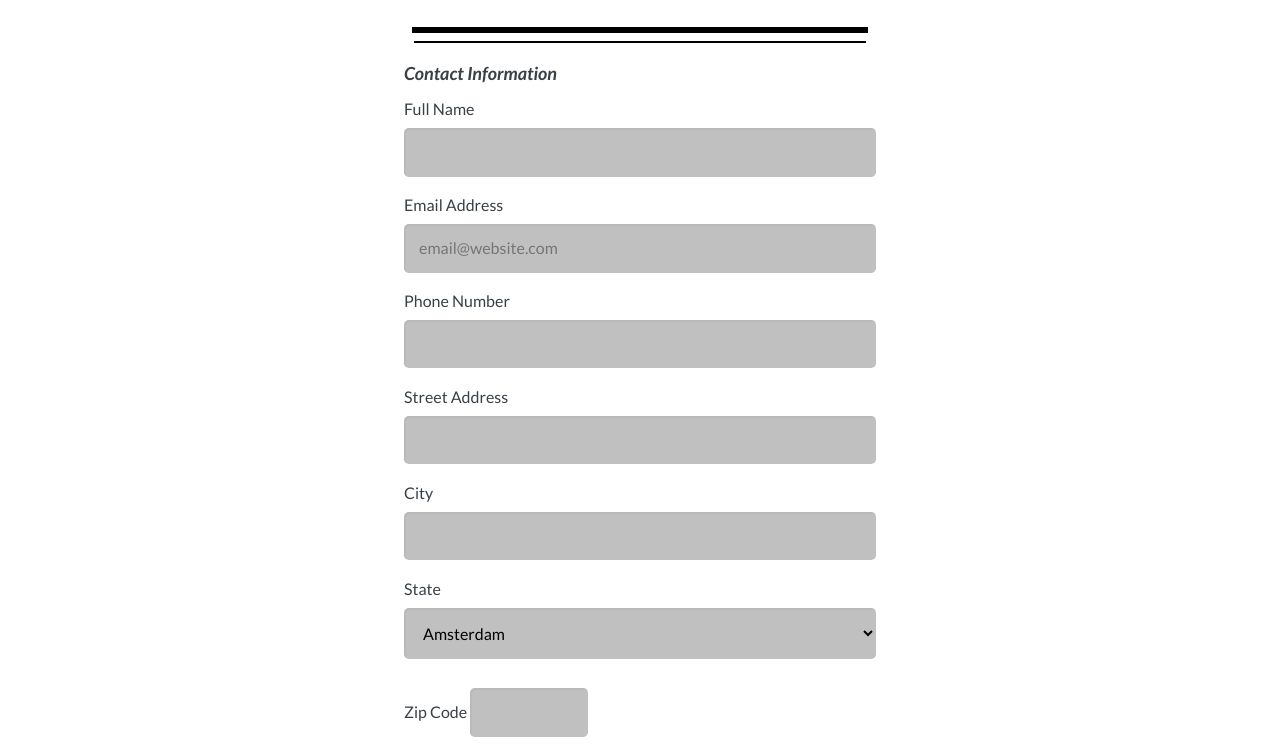
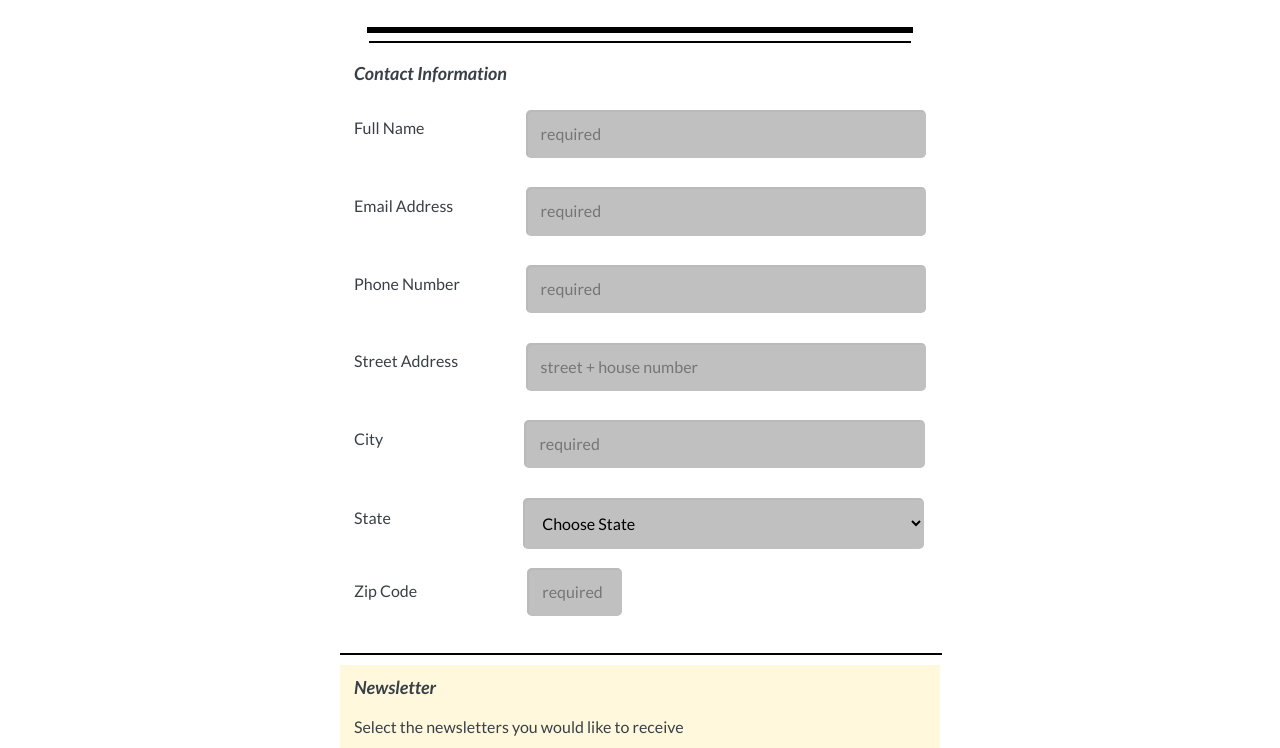
Before and after one commit to Jlovellealfeche/techdegree-project-3, a plain HTML site: page index.html in a window 1280 px wide. Shown: the part 146-894 px from the top of the page. Drawn offline with Linux system fonts and the light colour scheme.

Commit message:
Adjustments after corrections

```diff
--- a/css/styles.css
+++ b/css/styles.css
@@ -39,7 +39,7 @@ hr {
     width: 90%;
 }
 
-.hr2 {
+.hr2, .hr3 {
     border: 1px solid black;
     width: 90%;
     margin-bottom: 10px;
@@ -61,7 +61,7 @@ fieldset {
     background: silver;
     border-radius: .5em; /*-this is for border radius-*/
     font-weight: 300;
-    width: 100%;
+    width:100%;
     border: none;
     height: auto;
     padding: 15px;
@@ -75,8 +75,14 @@ fieldset label {
     margin-bottom: 20px;
 }
 
-input#zip_code {
+.zc{
+    display: flex;
+    flex-direction: column;
+}
+
+input#zip-code {
     width: 50%;
+    margin-top: 0;
 }
 
 .newsletter-container {
@@ -120,23 +126,76 @@ footer {
 
 input:focus,
 textarea:focus,
+select:focus,
 .bgc:hover {
     background-color: aliceblue;
     border-bottom: 3px solid rgba(0,0,0,0.05);
     border-color: rebeccapurple;
+    height: 65px;
+    transition: height 2s;
 }
 
 
 
 @media screen and (min-width: 768px) {
 
+    div#container{
+     max-width: 600px;
+    }
+
+    .user-contact {
+        display: flex;
+        flex-wrap: wrap;
+        justify-content: space-between;
+        align-items: center;
+    }
+
+    label{ margin-right: 20px;}
+
+    label[for*="city"] {
+        margin-right: 140px;
+    }
+
+    label[for*="state"] {
+        margin-right: 130px;
+    }
+
+     .bgc {
+        max-width: 70%;
+    }
+
     h1 {
         padding: 10px;
         font-size: 1.5em;
     }
 
-    input#zip_code {
+    hr.hr3{
+        min-width: 100%;
+    }
+
+    div.zc{
+        flex-direction: row;
+        align-items: center;
+    }
+
+    label[for*="zip-code"] {
+        margin-right: 110px;
+    }
+
+    input#zip-code {
         width: 25%;
     }
 
+    textarea#topics.bgc {
+        min-width: 100%;
+    }
+
+    textarea#topics:focus {
+        height: 200px;
+        transition: height 2s;
+    }
+
+
+
+
 }
--- a/index.html
+++ b/index.html
@@ -24,26 +24,26 @@
                 <hr class="hr2">
             <form class="form-contact" action="index.html" method="post">
 
-                <fieldset>
+                <fieldset class="user-contact">
                     <legend class="contact-info"> Contact Information</legend>
                         <label for="name">Full Name</label>
-                    <input class="bgc" type="text" id="name" name="user_name" required>
+                        <input class="bgc" type="text" id="name" name="user-name" placeholder="required" required>
 
                         <label for="email">Email Address</label>
-                    <input class="bgc" type="email" id="email" name="user_email" required placeholder="email@website.com">
+                        <input class="bgc" type="email" id="email" name="user-email" placeholder="required" required>
 
                         <label for="phone">Phone Number</label>
-                    <input class="bgc" type="tel" id="phone" name="user_phone" required>
+                        <input class="bgc" type="tel" id="phone" name="user-phone" placeholder="required" required>
 
                         <label for="address">Street Address</label>
-                    <input class="bgc" type="text" id="address" name="user-address" required>
+                        <input class="bgc" type="text" id="address" name="user-address" placeholder="street + house number" required>
 
                         <label for="city">City</label>
-                    <input class="bgc" type="text" id="city" name="user_city" required>
+                        <input class="bgc" type="text" id="city" name="user-city" required placeholder="required"> <br>
 
                         <label for="state">State</label>
-
-                    <select class="bgc" id="state" name="user_state">
+                        <select class="bgc" id="state" name="user-state">
+                            <option value=""disabled selected hidden>Choose State</option>
                             <optgroup label="North Holland">
                                 <option value="Amsterdam">Amsterdam</option>
                                 <option value="Amstelveen">Amstelveen</option>
@@ -59,11 +59,14 @@
                                 <option value="Maastricht">Maastricht</option>
                                 <option value="Venia">Venia</option>
                             </optgroup>
-                    </select>
+                        </select> <br>
+                    <div class="zc">
+                        <label for="zip-code">Zip Code</label>
+                        <input class="bgc" type="text" id="zip-code" name="user-zipcode" placeholder="required">
+                    </div>
+                </fieldset>
 
-                    <label for="zip_code">Zip Code</label>
-                    <input class="bgc" type="text" id="zip_code" name="user_zipcode" required>
-                </fieldset>
+                <hr class="hr3">
 
                 <div class="newsletter-container">
                     <fieldset class="user-newsletters">
@@ -93,7 +96,7 @@
                         </div>
 
                         <label>Other topics you'd like to hear about</label>
-                        <textarea class="bgc" id="topics"  rows="6" name="user_topics"></textarea>
+                        <textarea for="topics" class="bgc" id="topics"  rows="6" name="user-topics" placeholder="Please let us know your topic of interest"></textarea>
                     </fieldset>
                 </div>
 
```
Lines whose indentation alone changed are shown as unchanged.
